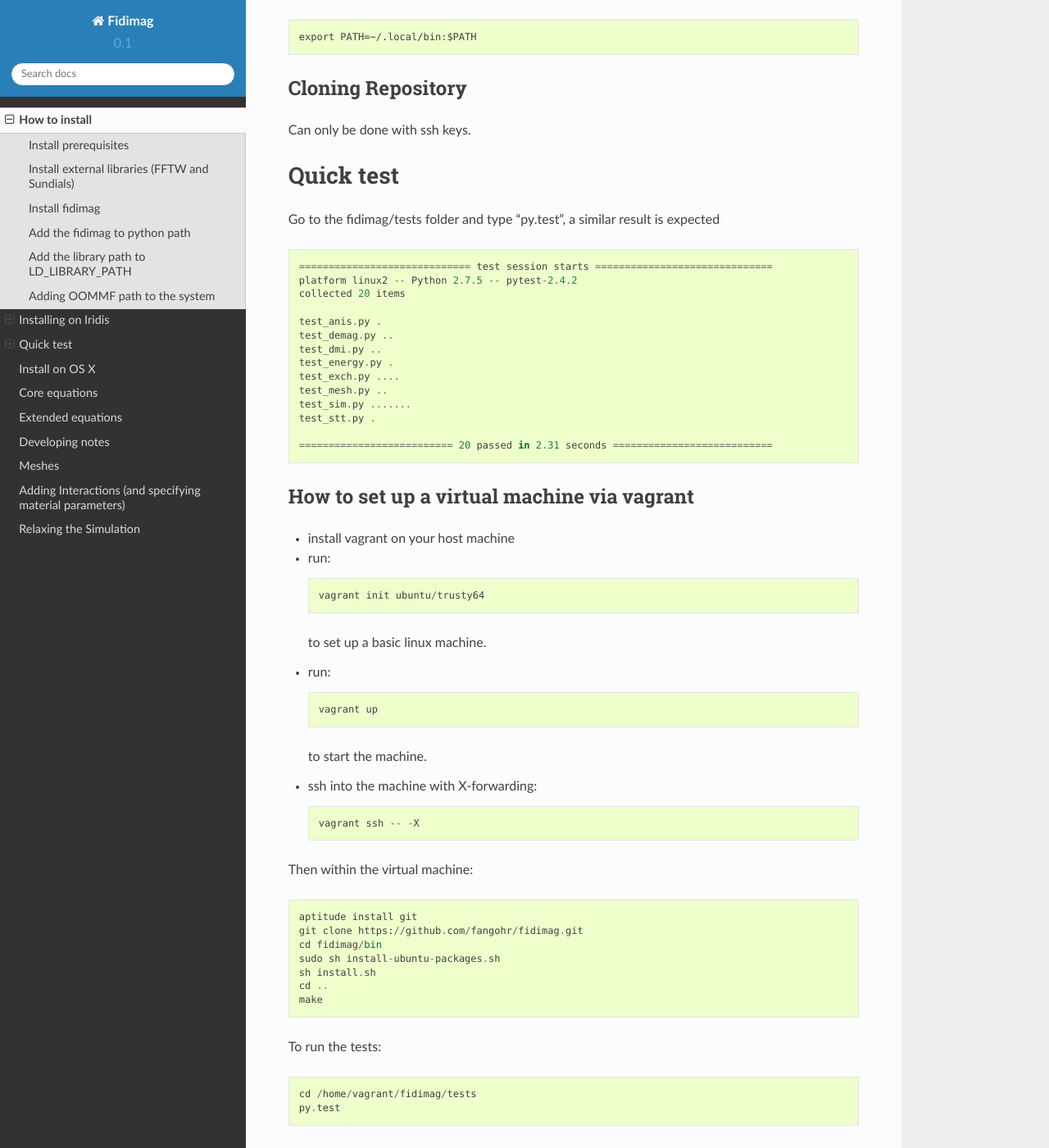
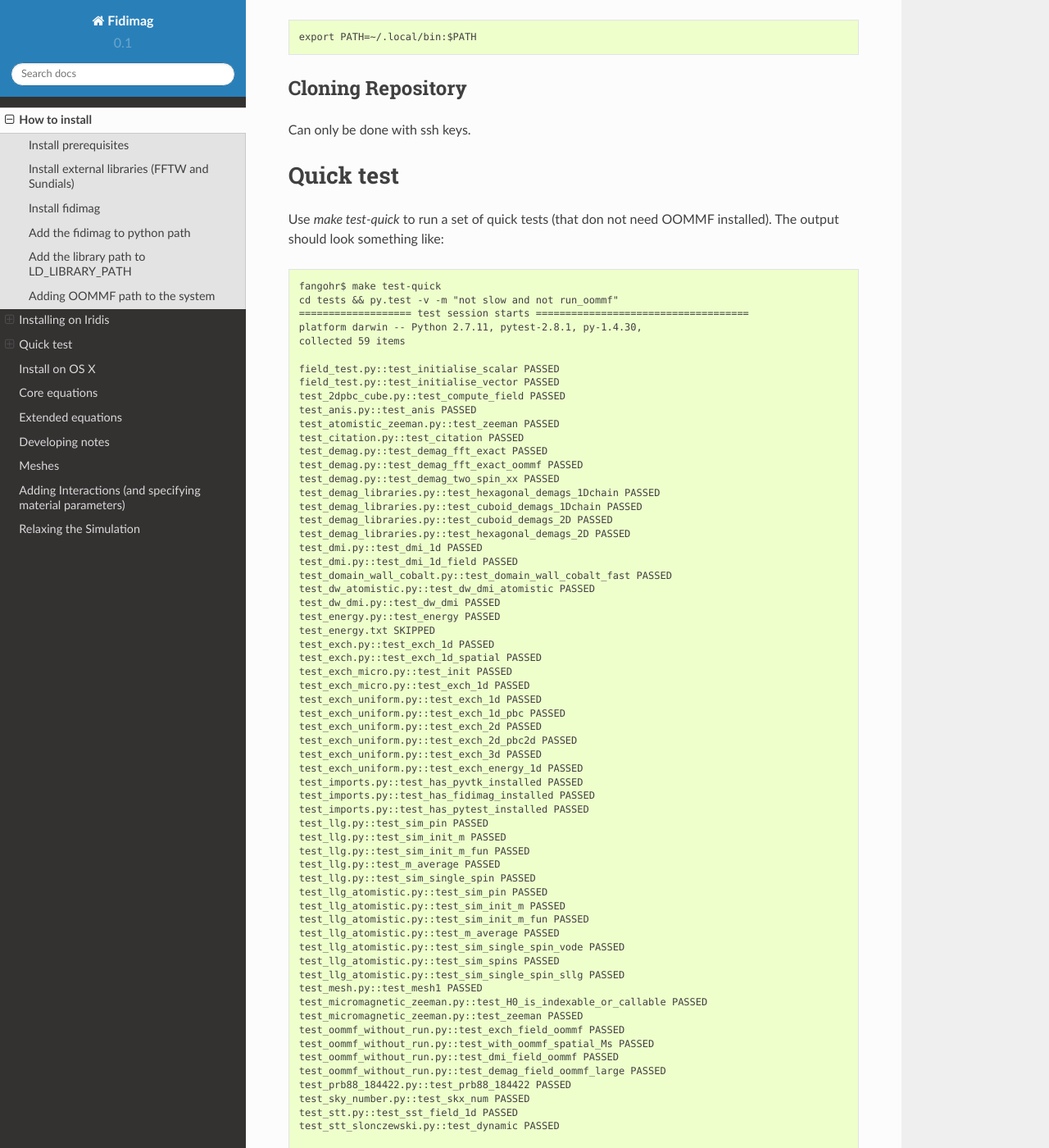
Before and after one commit to computationalmodelling/fidimag, a Sphinx documentation site: the page built from doc/install.rst, in a window 1280 px wide and 1400 px high, scrolled down 2296 px. Shown: the whole window at 82% size. Built offline with Sphinx 7.4.7 and the Read the Docs theme 2.0.0, drawn with Linux system fonts in a browser that asks for light colours; some of the changed text lies outside the part shown.

Commit message:
updated test-quick instructions.

```diff
--- a/doc/install.rst
+++ b/doc/install.rst
@@ -101,23 +101,76 @@ Cloning Repository
 Can only be done with ssh keys.
 
 Quick test
-===============
-Go to the fidimag/tests folder and type "py.test", a similar result is expected ::
+==========
 
-   ============================= test session starts ==============================
-   platform linux2 -- Python 2.7.5 -- pytest-2.4.2
-   collected 20 items
+Use `make test-quick` to run a set of quick tests (that don not need
+OOMMF installed). The output should look something like::
 
-   test_anis.py .
-   test_demag.py ..
-   test_dmi.py ..
-   test_energy.py .
-   test_exch.py ....
-   test_mesh.py ..
-   test_sim.py .......
-   test_stt.py .
+  fangohr$ make test-quick
+  cd tests && py.test -v -m "not slow and not run_oommf"
+  =================== test session starts ====================================
+  platform darwin -- Python 2.7.11, pytest-2.8.1, py-1.4.30,
+  collected 59 items
 
-   ========================== 20 passed in 2.31 seconds ===========================
+  field_test.py::test_initialise_scalar PASSED
+  field_test.py::test_initialise_vector PASSED
+  test_2dpbc_cube.py::test_compute_field PASSED
+  test_anis.py::test_anis PASSED
+  test_atomistic_zeeman.py::test_zeeman PASSED
+  test_citation.py::test_citation PASSED
+  test_demag.py::test_demag_fft_exact PASSED
+  test_demag.py::test_demag_fft_exact_oommf PASSED
+  test_demag.py::test_demag_two_spin_xx PASSED
+  test_demag_libraries.py::test_hexagonal_demags_1Dchain PASSED
+  test_demag_libraries.py::test_cuboid_demags_1Dchain PASSED
+  test_demag_libraries.py::test_cuboid_demags_2D PASSED
+  test_demag_libraries.py::test_hexagonal_demags_2D PASSED
+  test_dmi.py::test_dmi_1d PASSED
+  test_dmi.py::test_dmi_1d_field PASSED
+  test_domain_wall_cobalt.py::test_domain_wall_cobalt_fast PASSED
+  test_dw_atomistic.py::test_dw_dmi_atomistic PASSED
+  test_dw_dmi.py::test_dw_dmi PASSED
+  test_energy.py::test_energy PASSED
+  test_energy.txt SKIPPED
+  test_exch.py::test_exch_1d PASSED
+  test_exch.py::test_exch_1d_spatial PASSED
+  test_exch_micro.py::test_init PASSED
+  test_exch_micro.py::test_exch_1d PASSED
+  test_exch_uniform.py::test_exch_1d PASSED
+  test_exch_uniform.py::test_exch_1d_pbc PASSED
+  test_exch_uniform.py::test_exch_2d PASSED
+  test_exch_uniform.py::test_exch_2d_pbc2d PASSED
+  test_exch_uniform.py::test_exch_3d PASSED
+  test_exch_uniform.py::test_exch_energy_1d PASSED
+  test_imports.py::test_has_pyvtk_installed PASSED
+  test_imports.py::test_has_fidimag_installed PASSED
+  test_imports.py::test_has_pytest_installed PASSED
+  test_llg.py::test_sim_pin PASSED
+  test_llg.py::test_sim_init_m PASSED
+  test_llg.py::test_sim_init_m_fun PASSED
+  test_llg.py::test_m_average PASSED
+  test_llg.py::test_sim_single_spin PASSED
+  test_llg_atomistic.py::test_sim_pin PASSED
+  test_llg_atomistic.py::test_sim_init_m PASSED
+  test_llg_atomistic.py::test_sim_init_m_fun PASSED
+  test_llg_atomistic.py::test_m_average PASSED
+  test_llg_atomistic.py::test_sim_single_spin_vode PASSED
+  test_llg_atomistic.py::test_sim_spins PASSED
+  test_llg_atomistic.py::test_sim_single_spin_sllg PASSED
+  test_mesh.py::test_mesh1 PASSED
+  test_micromagnetic_zeeman.py::test_H0_is_indexable_or_callable PASSED
+  test_micromagnetic_zeeman.py::test_zeeman PASSED
+  test_oommf_without_run.py::test_exch_field_oommf PASSED
+  test_oommf_without_run.py::test_with_oommf_spatial_Ms PASSED
+  test_oommf_without_run.py::test_dmi_field_oommf PASSED
+  test_oommf_without_run.py::test_demag_field_oommf_large PASSED
+  test_prb88_184422.py::test_prb88_184422 PASSED
+  test_sky_number.py::test_skx_num PASSED
+  test_stt.py::test_sst_field_1d PASSED
+  test_stt_slonczewski.py::test_dynamic PASSED
+
+  ============ 3 tests deselected by "-m 'not slow and not run_oommf'" ===========
+  ============ 55 passed, 1 skipped, 3 deselected in 9.88 seconds ================
 
 
 
```
